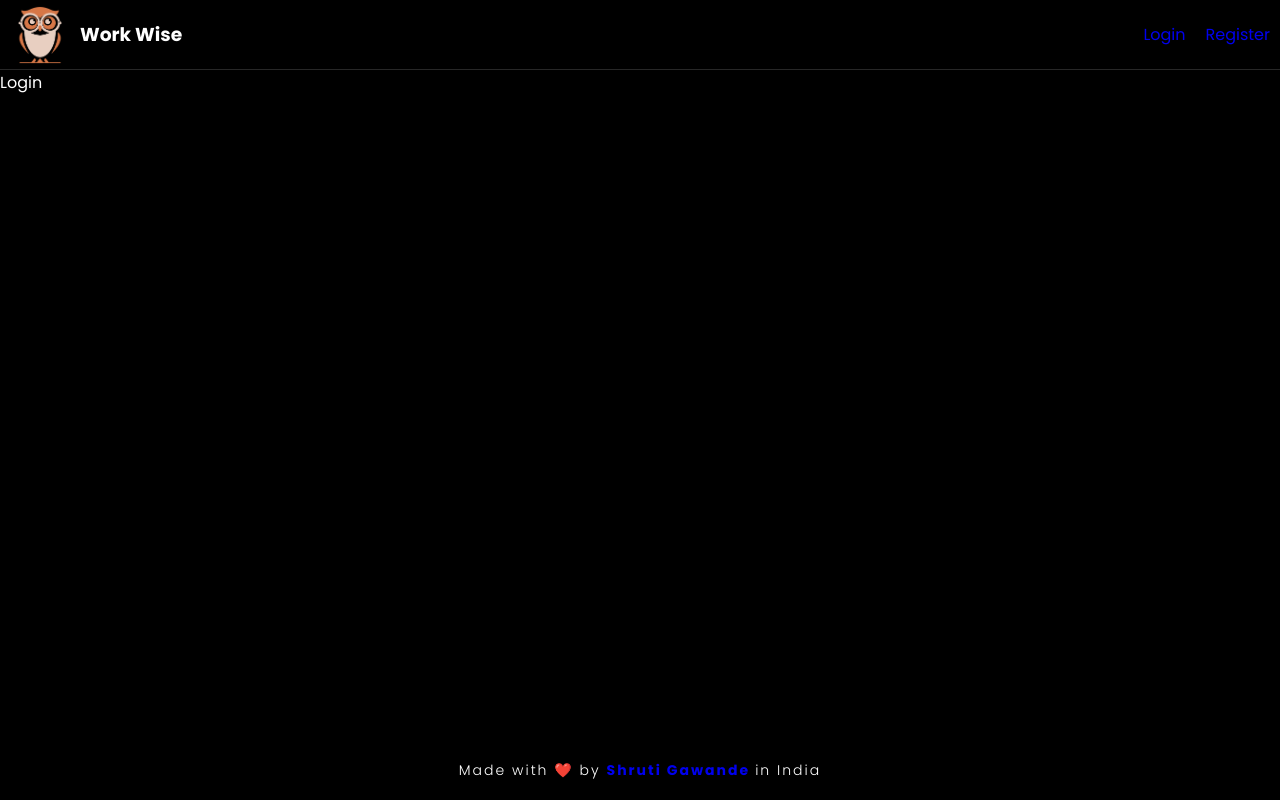
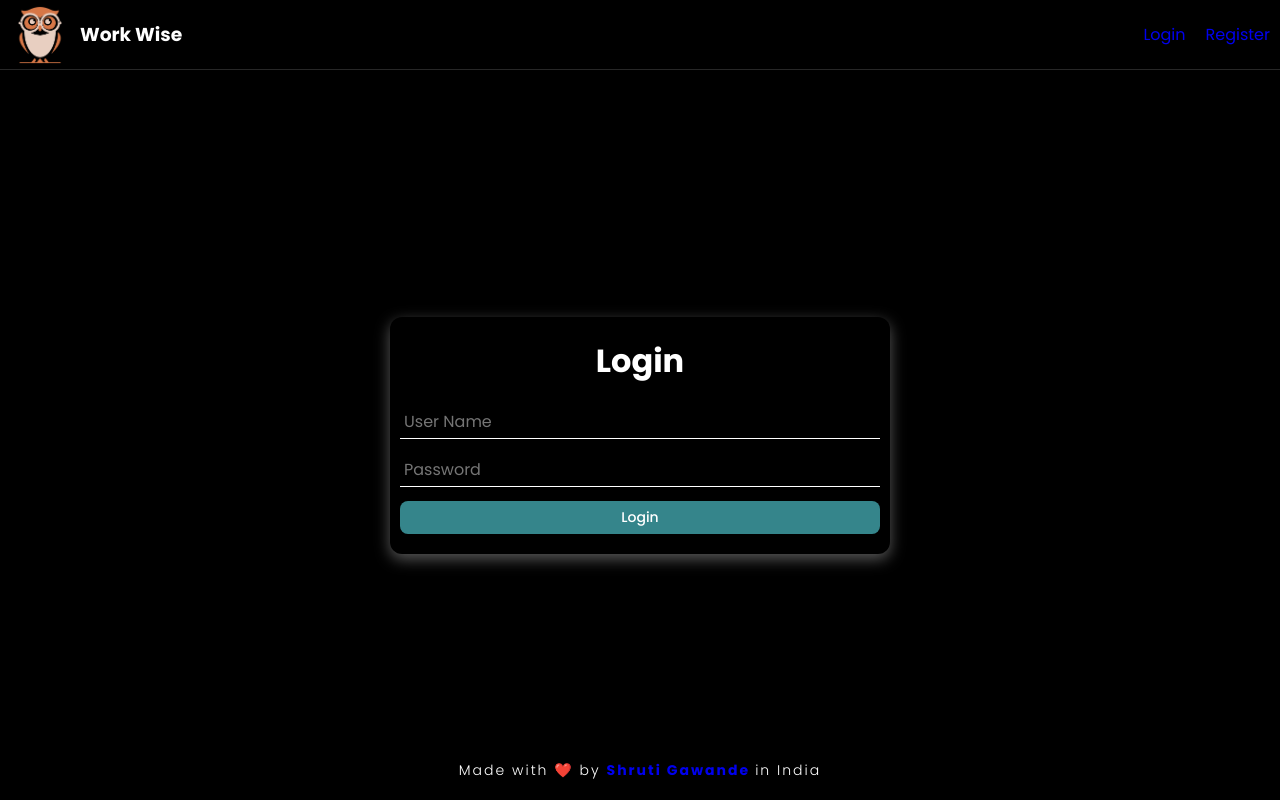
Before and after one commit to shruti-202/work-wise-fe, a React (Vite) app: page /login in a window 1280 px wide. Built offline with nearby package versions, Linux system fonts and the light colour scheme.

Commit message:
feat : user login

```diff
--- a/src/App.css
+++ b/src/App.css
@@ -11,12 +11,11 @@
     outline:none;
 
 }
-/**Register Page**/
-.register{
+.register,.login{
     height: calc(100vh - 70px)
 
 }
-.register-container{
+.register-container,.login-container{
     max-width:650px;
     height:100%;
     display:flex;
@@ -24,18 +23,18 @@
     padding:10px;
 
 }
-.register-form{
+.register-form,.login-form{
     width:500px;
     margin:auto;
     padding:20px 10px;
     box-shadow: rgba(255, 255, 255, 0.35) 0px 5px 15px;
     border-radius: 12px;
 }
-.register-form h1{
+.register-form h1,.login-form h1{
     text-align:center;
     margin-bottom:20px;
 }
-.register-form button{
+.register-form button,.login-form button{
     width:100%;
     padding:6px;
     font-size:14px;
--- a/src/pages/LoginUserPage.jsx
+++ b/src/pages/LoginUserPage.jsx
@@ -1,11 +1,63 @@
-import React from 'react'
+import React from "react";
+import { useRef } from "react";
+import { successAlert, errorAlert } from "../utils/alert";
 
 function LoginUserPage() {
+  const username = useRef();
+  const password = useRef();
+
+  const handleSubmit = async (e) => {
+    e.preventDefault();
+    const usernameVal = username.current.value;
+    const passwordVal = password.current.value;
+
+    console.log(usernameVal, passwordVal);
+
+    const response = await fetch("http://localhost:3000/api/v1/auth/login", {
+      method: "POST",
+      headers: {
+        "Content-Type": "application/json",
+      },
+      body: JSON.stringify({
+        username: usernameVal,
+        password: passwordVal,
+      }),
+      credentials: "include",
+    });
+    const data = await response.json();
+    if (response.ok) {
+      successAlert(data.success);
+    } else {
+      errorAlert(data.error);
+    }
+  };
+
   return (
-    <div>
-      Login
+    <div className="login">
+      <div className="login-container">
+        <div className="login-form">
+          <h1>Login</h1>
+          <form onSubmit={handleSubmit}>
+            <input
+              type="text"
+              className="input-field"
+              placeholder="User Name"
+              ref={username}
+              required
+            />
+            <input
+              type="password"
+              className="input-field"
+              placeholder="Password"
+              ref={password}
+              required
+            />
+            <button>Login</button>
+          </form>
+        </div>
+      </div>
     </div>
-  )
+  );
 }
 
-export default LoginUserPage
+export default LoginUserPage;
--- a/src/pages/RegisterUserPage.jsx
+++ b/src/pages/RegisterUserPage.jsx
@@ -1,5 +1,5 @@
 import React from "react";
-import {successAlert, errorAlert } from "../utils/alert";
+import { successAlert, errorAlert } from "../utils/alert";
 import { useRef } from "react";
 
 function RegisterUserPage() {
@@ -17,26 +17,28 @@ function RegisterUserPage() {
     const usernameVal = username.current.value;
     const passwordVal = password.current.value;
 
-    const response=await fetch(`${import.meta.env.VITE_API_URL}/api/v1/auth/register`,{
-      method:"POST",
-      headers:{
-        "Content-Type":"application/json",
-      },
-      body:JSON.stringify({
-        name:nameVal,
-        phone:phoneVal,
-        email:emailVal,
-        username:usernameVal,
-        password:passwordVal
-      })
-    })
-    const data= await response.json();
-    if(response.ok){
+    const response = await fetch(
+      `${import.meta.env.VITE_API_URL}/api/v1/auth/register`,
+      {
+        method: "POST",
+        headers: {
+          "Content-Type": "application/json",
+        },
+        body: JSON.stringify({
+          name: nameVal,
+          phone: phoneVal,
+          email: emailVal,
+          username: usernameVal,
+          password: passwordVal,
+        }),
+      }
+    );
+    const data = await response.json();
+    if (response.ok) {
       successAlert("User Created");
-    }else{
+    } else {
       errorAlert(data.error);
     }
-
   };
   return (
     <div className="register">
```
